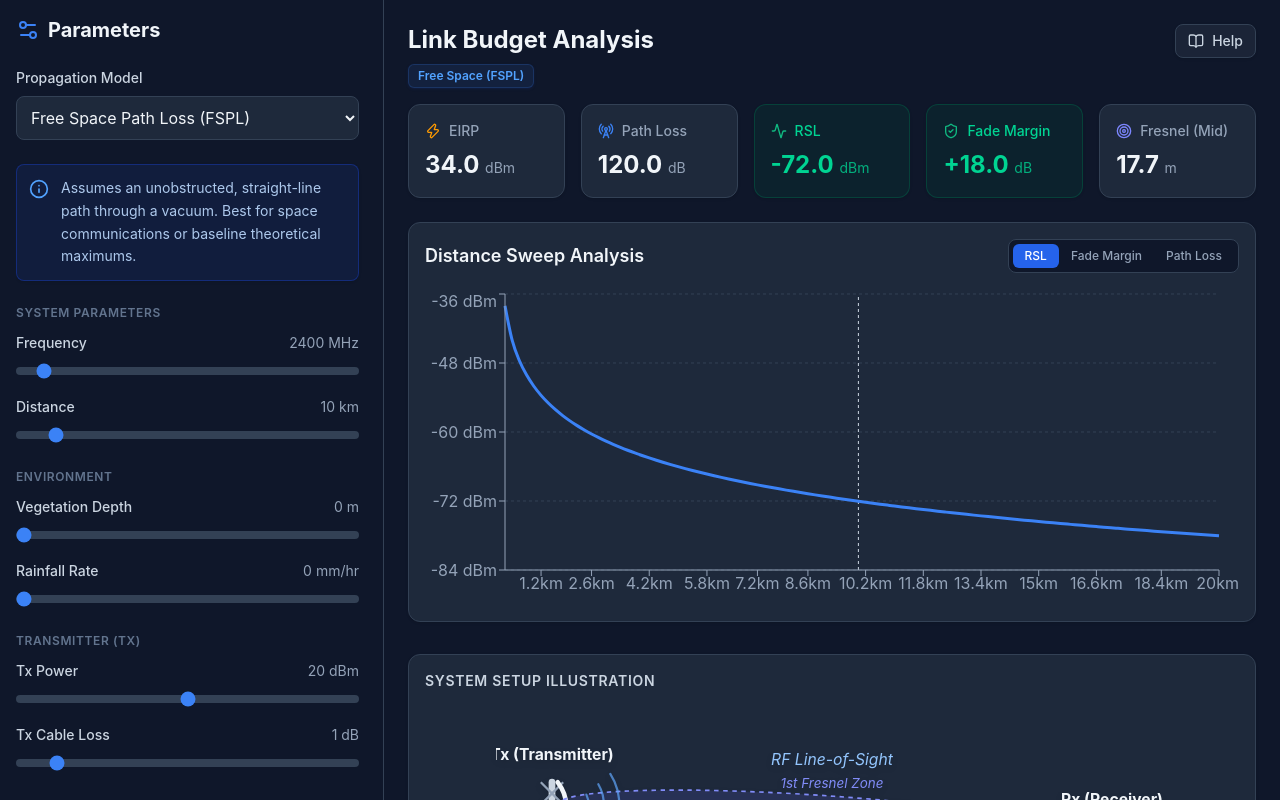
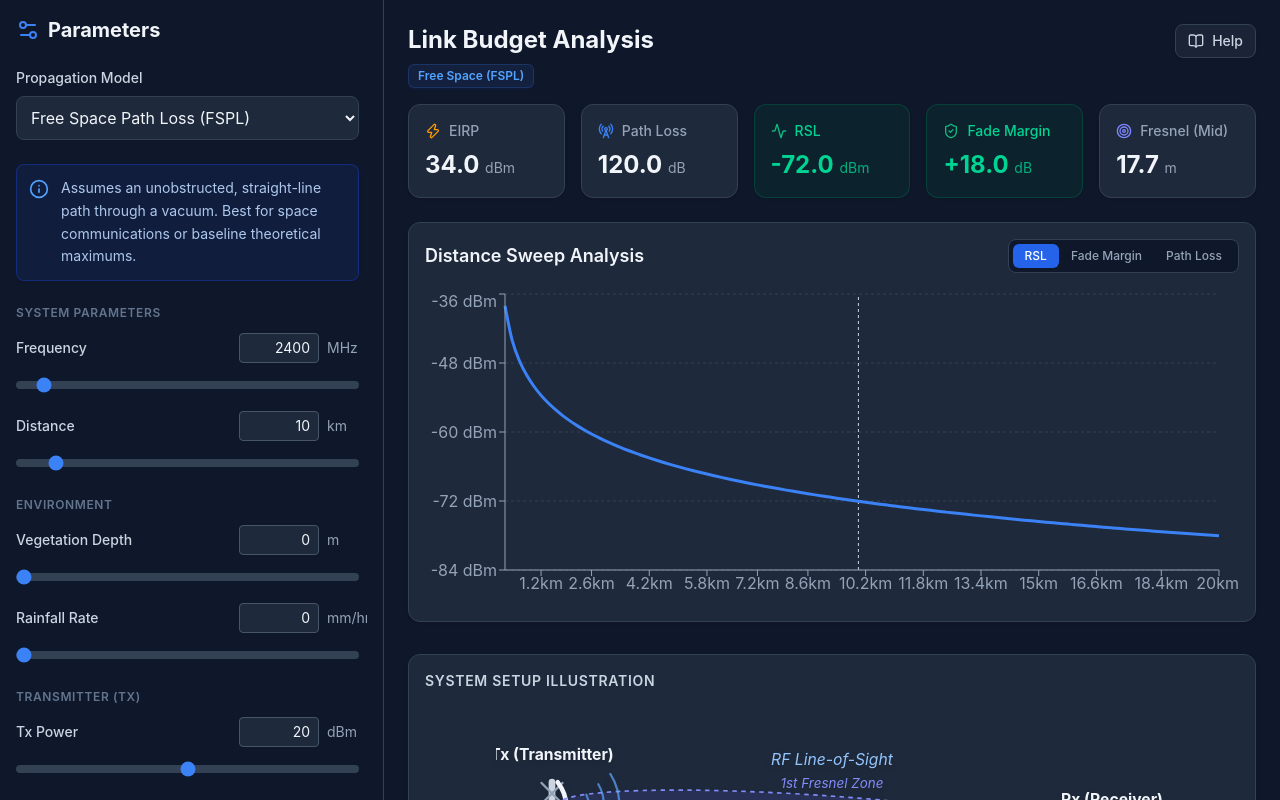
Before and after one commit to ofirbd/linkbudget-app, a React (Vite) app: page / in a window 1280 px wide. Built offline with nearby package versions, Linux system fonts and the light colour scheme.

Commit message:
feat(ui): add numeric parameter inputs and update help modal text

```diff
--- a/package.json
+++ b/package.json
@@ -10,6 +10,7 @@
     "preview": "vite preview"
   },
   "dependencies": {
+    "@cloudflare/mcp-server-cloudflare": "^0.2.0",
     "lucide-react": "^1.16.0",
     "react": "^19.2.6",
     "react-dom": "^19.2.6",
--- a/src/components/DocumentationModal.tsx
+++ b/src/components/DocumentationModal.tsx
@@ -11,7 +11,7 @@ export function DocumentationModal({ onClose }: DocumentationModalProps) {
 
         {/* Header */}
         <div className="flex items-center justify-between p-4 border-b border-slate-700 bg-slate-800/95 sticky top-0 z-10">
-          <h2 className="text-xl font-bold text-slate-100">Help & Operation Manual</h2>
+          <h2 className="text-xl font-bold text-slate-100">RF Link Budget Analysis</h2>
           <button
             onClick={onClose}
             className="p-2 text-slate-400 hover:text-white hover:bg-slate-700 rounded-lg transition-colors"
@@ -145,6 +145,10 @@ export function DocumentationModal({ onClose }: DocumentationModalProps) {
             High-frequency microwave links are highly susceptible to signal degradation caused by rain fade. This calculator implements an approximation of the official <strong>ITU-R P.838</strong> power-law standard to estimate specific attenuation based on localized rainfall. The internal engine dynamically interpolates power-law coefficients based on your exact frequency to ensure accurate rain fade penalties.
           </p>
 
+          <div className="mt-8 p-4 bg-amber-900/20 border border-amber-700/50 rounded-lg text-amber-200/90 text-sm leading-relaxed">
+            <strong className="text-amber-400">Important Notice:</strong> The calculations provided by this application are theoretical approximations derived from standard mathematical models. Real-world performance may vary significantly due to unpredictable environmental factors such as complex topography, foliage density, structural obstacles, and electromagnetic interference. These estimations should not replace physical site surveys or professional field testing when planning mission-critical radio networks.
+          </div>
+
           <div className="mt-8 pt-6 border-t border-slate-700 text-center text-slate-500 text-sm">
             <p>Calculations run entirely client-side on your device.</p>
           </div>
--- a/src/components/InputPanel.tsx
+++ b/src/components/InputPanel.tsx
@@ -150,9 +150,21 @@ export function InputPanel({ params, onChange }: InputPanelProps) {
 
   const renderSlider = (label: string, name: keyof Params, min: number, max: number, step: number, unit: string) => (
     <div className="mb-4">
-      <div className="flex justify-between mb-1">
+      <div className="flex justify-between items-center mb-2">
         <label className="text-sm font-medium text-slate-300">{label}</label>
-        <span className="text-sm text-slate-400">{params[name]} {unit}</span>
+        <div className="flex items-center gap-2">
+          <input
+            type="number"
+            name={name}
+            min={min}
+            max={max}
+            step={step}
+            value={params[name]}
+            onChange={handleChange}
+            className="w-20 bg-slate-800 border border-slate-600 text-slate-100 rounded px-2 py-1 text-right text-sm focus:outline-none focus:border-blue-500 focus:ring-1 focus:ring-blue-500 [appearance:textfield] [&::-webkit-outer-spin-button]:appearance-none [&::-webkit-inner-spin-button]:appearance-none"
+          />
+          {unit && <span className="text-sm text-slate-400 w-8">{unit}</span>}
+        </div>
       </div>
       <input
         type="range"
```
Also changed, not shown: 1 other file (tests, documents, lock files or other folders).
